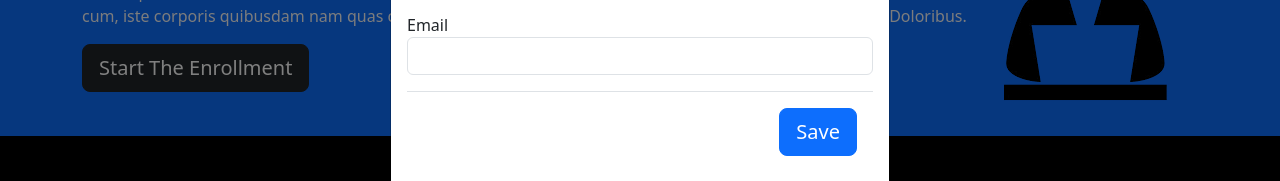
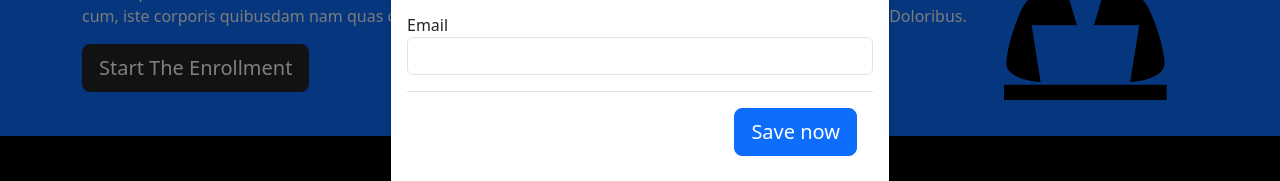
Before and after one commit to Ukazu-Kizito/Jumia-, a plain HTML site: page index.html in a window 1280 px wide. Both pictures are taken after a click on the button "Start The Enrollment". Shown: the part 257-438 px from the top of the page. Drawn offline with Linux system fonts and the light colour scheme.

Commit message:
changes on index

```diff
--- a/index.html
+++ b/index.html
@@ -101,7 +101,7 @@
                     </div>
 
                     <div class="modal-footer">
-                        <a class="btn btn-primary btn-lg" href="">Save</a>
+                        <a class="btn btn-primary btn-lg" href="">Save now</a>
                     </div>
                 </div>
             </div>
```
